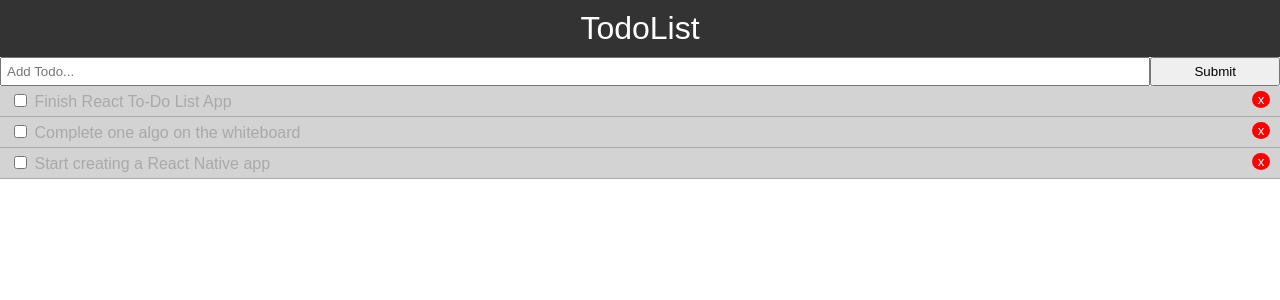
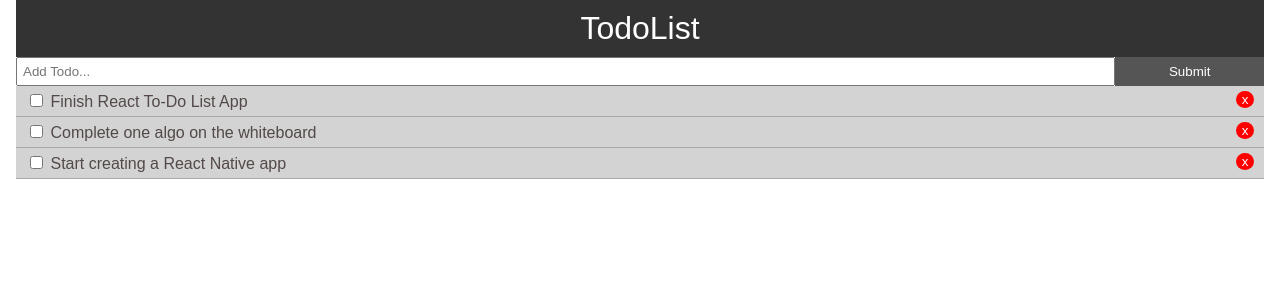
Before and after one commit to trizmo/TodoList-React, a React (Create React App) app: page /about in a window 1280 px wide. Shown: the top 300 px of the page. Built offline with nearby package versions, Linux system fonts and the light colour scheme.

Commit message:
ability to add todo fully functional

```diff
--- a/package.json
+++ b/package.json
@@ -5,7 +5,9 @@
   "dependencies": {
     "react": "^16.7.0",
     "react-dom": "^16.7.0",
-    "react-scripts": "2.1.3"
+    "react-router-dom": "^4.3.1",
+    "react-scripts": "2.1.3",
+    "uuid": "^3.3.2"
   },
   "scripts": {
     "start": "react-scripts start",
--- a/src/App.css
+++ b/src/App.css
@@ -21,3 +21,20 @@ img {
   max-width: 100%;
   height: auto;
 }
+
+.container {
+  padding: 0 1rem;
+}
+
+.btn {
+  display: inline-block;
+  border: none;
+  background: #555;
+  color: #fff;
+  padding: 7px 20px;
+  cursor: pointer;
+}
+
+.btn:hover {
+  background: #666;
+}
--- a/src/App.js
+++ b/src/App.js
@@ -3,22 +3,23 @@ import Header from './components/layout/Header'
 import Todos from './components/Todos';
 import AddTodo from './components/AddTodo';
 import './App.css';
+import uuid from 'uuid';
 
 class App extends Component {
   state = {
     todos: [
       {
-        id: 1,
+        id: uuid.v4(),
         title: 'Finish React To-Do List App',
         completed: false
       },
       {
-        id: 2,
+        id: uuid.v4(),
         title: 'Complete one algo on the whiteboard',
         completed: false
       },
       {
-        id: 3,
+        id: uuid.v4(),
         title: 'Start creating a React Native app',
         completed: false
       }
@@ -27,12 +28,14 @@ class App extends Component {
 
   // Toggle Complete
   markComplete = (id) => {
-    this.setState({ todos: this.state.todos.map(todo => {
-      if (todo.id === id){
-        todo.completed = !todo.completed;
-      }
-      return todo;
-    }) })
+    this.setState({
+      todos: this.state.todos.map(todo => {
+        if (todo.id === id) {
+          todo.completed = !todo.completed;
+        }
+        return todo;
+      })
+    })
   }
 
 
@@ -41,17 +44,24 @@ class App extends Component {
     this.setState({ todos: [...this.state.todos.filter(todo => todo.id !== id)] })
   }
 
+  addTodo = (title) => {
+    const newTodo = {
+      id: uuid.v4(),
+      title: title,
+      completed: false
+    }
+    this.setState({ todos: [...this.state.todos, newTodo]})
+    console.log(title)
+  }
+
   render() {
     return (
       <div className="App">
-      <div className="container">
-
-      </div>
-
-      <Header />
-      <AddTodo />
-      <Todos todos={this.state.todos} markComplete={this.markComplete}  delTodo={this.delTodo}/>
-
+        <div className="container">
+          <Header />
+          <AddTodo addTodo={this.addTodo} />
+          <Todos todos={this.state.todos} markComplete={this.markComplete} delTodo={this.delTodo} />
+        </div>
       </div>
     );
   }
--- a/src/components/AddTodo.js
+++ b/src/components/AddTodo.js
@@ -1,16 +1,33 @@
 import React, { Component } from 'react'
 
 export class AddTodo extends Component {
+
+  state = {
+    title: ''
+  }
+
+  onChange = (e) => {
+    this.setState({ [e.target.name]: e.target.value });
+  }
+
+  onSubmit = (e) => {
+    e.preventDefault();
+    this.props.addTodo(this.state.title);
+    this.setState({ title: '' });
+  }
+
   render() {
     return (
       <div>
 
-        <form style={{ display:'flex' }}>
+        <form onSubmit={this.onSubmit} style={{ display: 'flex' }}>
           <input
             type="text"
             name="title"
             style={{ flex: '10', padding: '5px' }}
             placeholder="Add Todo..."
+            value={this.state.title}
+            onChange={this.onChange}
           />
 
           <input
--- a/src/components/TodoItem.js
+++ b/src/components/TodoItem.js
@@ -5,7 +5,7 @@ import PropTypes from 'prop-types';
 export class TodoItem extends Component {
   getStyle = () => {
     return {
-      color: 'darkgrey',
+      color: '#524948',
       backgroundColor: 'lightgrey',
       borderBottom: '1px darkgrey solid',
       padding: '5px 10px',
```
Also changed, not shown: src/components/Pages/About.js (added, +17 -0 lines), 2 other files (tests, documents, lock files or other folders).
